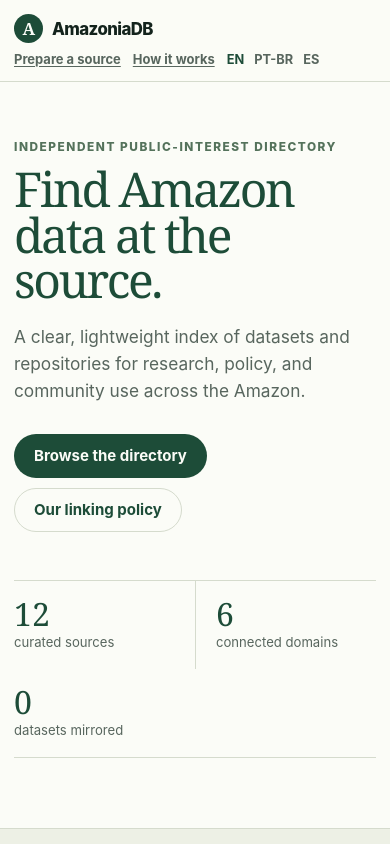
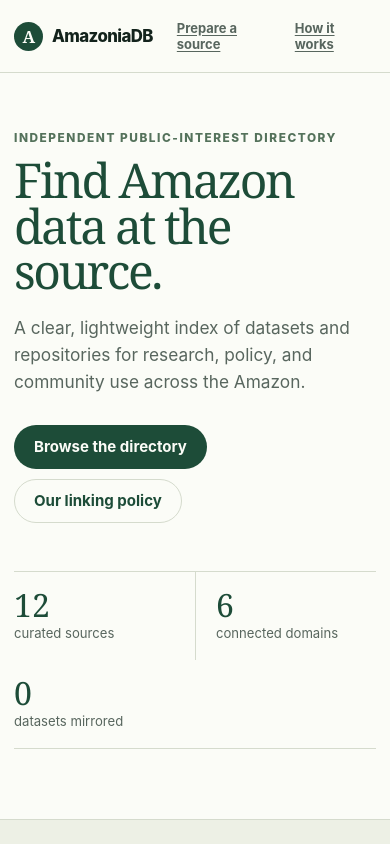
Before and after one commit to mgpcamargo/amazoniadb, a plain HTML site: page index.html in a window 390 px wide. Shown: the top 844 px of the page. Drawn offline with Linux system fonts and the light colour scheme.

Commit message:
Add files via upload

```diff
--- a/index.html
+++ b/index.html
@@ -4,6 +4,14 @@
     <meta charset="utf-8">
     <meta name="viewport" content="width=device-width, initial-scale=1">
     <meta name="description" content="A lightweight directory to find Amazon socioenvironmental datasets at their original sources.">
+    <meta property="og:site_name" content="AmazoniaDB">
+    <meta property="og:type" content="website">
+    <meta property="og:url" content="https://mgpcamargo.github.io/amazoniadb/">
+    <meta property="og:title" content="AmazoniaDB — Find data at the source">
+    <meta property="og:description" content="A lightweight directory to find Amazon socioenvironmental datasets at their original sources.">
+    <meta name="twitter:card" content="summary">
+    <meta name="twitter:title" content="AmazoniaDB — Find data at the source">
+    <meta name="twitter:description" content="A lightweight directory to find Amazon socioenvironmental datasets at their original sources.">
     <title>AmazoniaDB — Find data at the source</title>
     <link rel="stylesheet" href="styles.css">
   </head>
@@ -19,11 +27,6 @@
         <div class="header-links">
           <a class="header-link" href="submit.html">Prepare a source</a>
           <a class="header-link" href="#how-it-works">How it works</a>
-          <nav class="lang-switch" aria-label="Language">
-            <span class="lang-current" aria-current="true">EN</span>
-            <a class="lang-link" href="pt-br/index.html">PT-BR</a>
-            <a class="lang-link" href="es/index.html">ES</a>
-          </nav>
         </div>
       </div>
     </header>
--- a/styles.css
+++ b/styles.css
@@ -33,10 +33,6 @@
 .brand-mark { display: grid; width: 29px; height: 29px; place-items: center; border-radius: 50%; background: var(--forest); color: var(--paper); font-family: Georgia, serif; font-size: 1.05rem; }
 .header-links { display: flex; align-items: center; gap: 18px; }
 .header-link { color: var(--quiet); font-size: 0.92rem; font-weight: 650; }
-.lang-switch { display: flex; align-items: center; gap: 9px; padding-left: 18px; border-left: 1px solid var(--line); font-size: 0.8rem; font-weight: 700; }
-.lang-switch .lang-link { color: var(--quiet); text-decoration: none; }
-.lang-switch .lang-link:hover { color: var(--forest); text-decoration: underline; text-underline-offset: 0.16em; }
-.lang-switch .lang-current { color: var(--forest); }
 
 .hero { padding: clamp(64px, 12vw, 142px) 0 70px; }
 .eyebrow { margin: 0 0 12px; color: var(--moss); font-size: 0.74rem; font-weight: 760; letter-spacing: 0.13em; text-transform: uppercase; }
@@ -158,10 +154,8 @@
   .form-grid { grid-template-columns: 1fr; }
   .wide-field { grid-column: auto; }
   .form-heading { align-items: start; flex-direction: column; gap: 7px; }
-  .header-inner { flex-wrap: wrap; row-gap: 8px; padding: 14px 0; min-height: 0; }
-  .header-links { width: 100%; flex-wrap: wrap; row-gap: 8px; gap: 12px; }
+  .header-links { gap: 12px; }
   .header-link { font-size: 0.81rem; }
-  .lang-switch { padding-left: 0; border-left: 0; gap: 10px; }
   .search-field { grid-column: auto; }
   .section-heading { align-items: start; flex-direction: column; }
   .dataset-card { min-height: 250px; }
```
Also changed, not shown: submit.html (+8 -5 lines).
